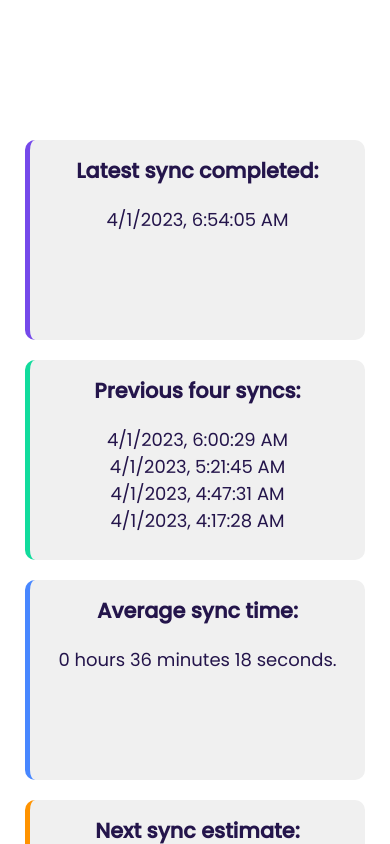
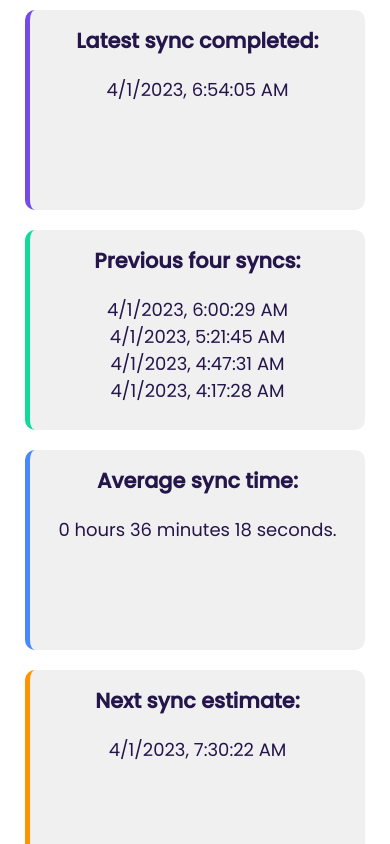
Before and after one commit to natalyjazzviolin/take-home-04-10-23, a Next.js app: page / in a window 390 px wide. Shown: the top 844 px of the page. Built offline with nearby package versions, Linux system fonts and the light colour scheme.

Commit message:
Corrects document height.

```diff
--- a/components/Data/Data.module.scss
+++ b/components/Data/Data.module.scss
@@ -3,8 +3,6 @@
 .container {
     font-family: variables.$font;
     font-weight: 500;
-    top: 0;
-
     display: flex;
     flex-wrap: wrap;
     justify-content: center;
@@ -36,18 +34,3 @@
         border-left: nth(variables.$colors, $i) 5px solid;
     }
 }
-
-@media (min-width: 752px) {
-    .container {
-        padding-top: 0;
-        margin-top: 0;
-    }
-}
-
-@media (max-height: 600px) or (max-width: 600px){
-    .container {
-        top: 0;
-        margin-top: 20vh;
-        padding-top: 15vh;
-    }
-}
--- a/package.json
+++ b/package.json
@@ -9,15 +9,15 @@
     "lint": "next lint"
   },
   "dependencies": {
+    "@next/eslint-plugin-next": "^13.3.0",
     "@types/node": "18.15.11",
     "@types/react": "18.0.33",
     "@types/react-dom": "18.0.11",
-    "eslint": "8.37.0",
+    "eslint": "^8.38.0",
     "eslint-config-next": "13.3.0",
     "next": "13.3.0",
     "react": "18.2.0",
     "react-dom": "18.2.0",
-    "swr": "^2.1.2",
     "typescript": "5.0.4"
   },
   "devDependencies": {
--- a/pages/index.tsx
+++ b/pages/index.tsx
@@ -10,8 +10,8 @@ export default function Home() {
   return (
     <>
       <Head>
-        <title>UMortgage Takehome Assignment</title>
-        <meta name="description" content="Generated by create next app" />
+        <title>Take-Home Assignment</title>
+        <meta name="description" content="A take-home assessment completed on April 10, 2023." />
         <meta name="viewport" content="width=device-width, initial-scale=1" />
         <link rel="icon" href="/favicon.ico" />
       </Head>
--- a/styles/Home.module.scss
+++ b/styles/Home.module.scss
@@ -1,9 +1,9 @@
 
 .main {
-  width: 100vw;
-  height: 100vh;
+  width: 100%;
+  height: 100%;
   display: flex;
   justify-content: center;
   align-items: center;
-  color: #7549ea;
+  overflow-x: hidden;
 }
```
Also changed, not shown: .eslintrc.json, 1 other file (tests, documents, lock files or other folders).
